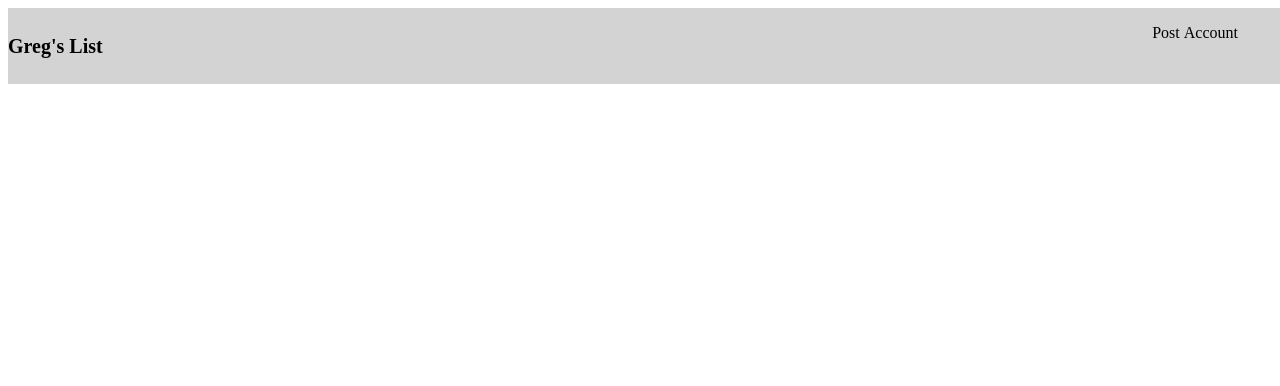
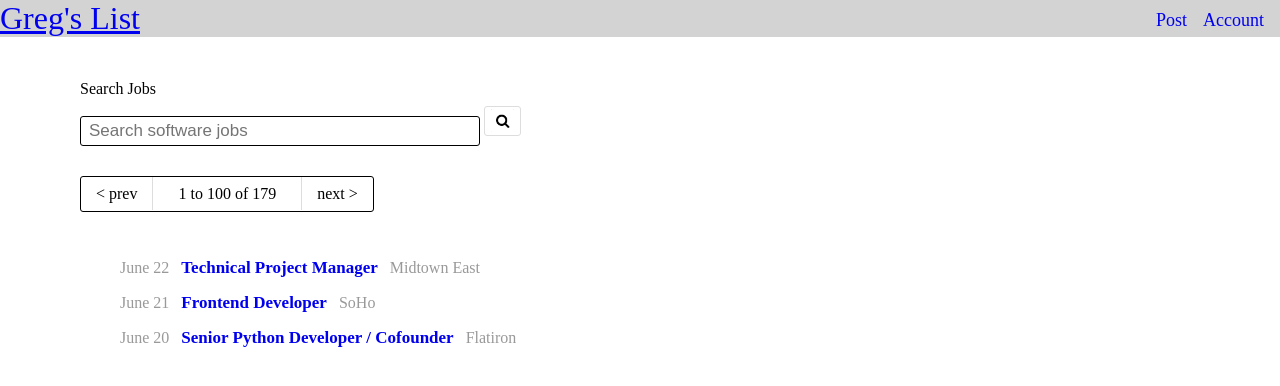
Before and after one commit to sretundijr/GregsListProject, a plain HTML site: page index.html in a window 1280 px wide. Drawn offline with Linux system fonts and the light colour scheme.

Commit message:
challenge submission after some help

```diff
--- a/index.html
+++ b/index.html
@@ -7,15 +7,51 @@
 </head>
 <body>
 
-<div class="container">
-	<nav>
-		<h4 class="nav-logo">Greg's List</h4>
-		<ul>
-			<li>Post</li>
-			<li>Account</li>
-		</ul>
+<header>
+	<a href="/" class="logo">
+		<h1>Greg's List</h1>
+	</a>
+	<nav class="top-nav">
+		<a href="/" class="nav-link">Post</a>
+		<a href="/" class="nav-link">Account</a>
 	</nav>
-</div>
+</header>
+
+<section class="search-section">
+	<form action="#">
+		<label for="search">Search Jobs</label>
+		<input type="search" placeholder="Search software jobs">
+		<input type="image" class="search-image" src="images/magnifying-glass.png" alt="search button" role="button">
+	</form>
+</section>
+
+<section>
+	<nav class="pages">
+		<a class="pages-button">&lt; prev</a>
+		<span class="pages-display">1 to 100 of 179</span>
+		<a class="pages-button">next &gt;</a>
+	</nav>
+</section>
+
+<main>
+	<ul class="listing">
+		<li class="listing">
+        <span class="listing-date">June 22</span>
+        <a href="#" class="listing-title">Technical Project Manager</a>
+        <span class="listing-location">Midtown East</span>
+      </li>
+      <li class="listing">
+        <span class="listing-date">June 21</span>
+        <a href="#" class="listing-title">Frontend Developer</a>
+        <span class="listing-location">SoHo</span>
+      </li>
+      <li class="listing">
+        <span class="listing-date">June 20</span>
+        <a href="#" class="listing-title">Senior Python Developer / Cofounder</a>
+        <span class="listing-location">Flatiron</span>
+      </li>
+	</ul>
+</main>
 
 </body>
 </html>
--- a/styles/main.css
+++ b/styles/main.css
@@ -1,26 +1,130 @@
-.container{
-	position: relative;
+*{
+	box-sizing: border-box;
 }
 
-nav{
-	background-color: lightgrey;
-	position: fixed;
-	vertical-align: center;
-	width: 100%;
+body{
+	margin: 0;
+	padding: 80px;
+
 }
 
-nav .nav-logo{
-	font-size: 20px;
-	left: 20px;
-	float: left;
+header{
+	position: fixed;
+	top: 0;
+	left: 0;
+	right: 0;
+	background-color: lightgrey;
 }
 
-nav ul{
-	display: inline-block;
-	position: absolute;
-	right: 50px;
+a{
+	text-decoration: none;
 }
 
-nav li{
+a:hover{
+	text-decoration: underline;
+}
+
+.top-nav{
+	position: absolute;
+	right: 10px;
+	top: 10px;
+}
+
+.nav-link{
+	font-size: 18px;
+	padding: 0 6px;
+}
+
+.logo{
 	display: inline-block;
+	border-radius: 100%;
+	font-weight: 800;
 }
+
+.logo h1{
+	font-weight: normal;
+	margin: 0;
+	padding: 0;
+}
+
+.search-section{
+	margin-bottom: 30px;
+}
+
+label{
+	display: block;
+	margin-bottom: 8px;
+}
+
+.search-section input{
+	font-size: 17px;
+	font-weight: 500;
+	line-height: 30px;
+	height: 30px;
+	border: 1px solid black;
+	border-radius: 3px;
+	padding: 0 5px 0 8px;
+	width: 400px;
+}
+
+.search-section .search-image{
+  font-size: 17px;
+  width: 37px;
+  height: auto;
+  padding: 2px 6px 3px 6px;
+  background-color: white;
+  border: 1px solid #DDDDDD;
+  border-radius: 3px;
+}
+
+.pages{
+	display: inline-block;
+	font-size: 0;
+	margin-bottom: 30px;
+	border: 1px solid black;
+	border-radius: 3px;
+}
+
+.pages-button {
+  font-size: 16px;
+  display: inline-block;
+  padding: 8px 15px;
+  border-radius: 3px;
+}
+
+.pages-display {
+  font-size: 16px;
+  padding: 0 30px;
+  padding: 8px 25px;
+  border-left: 1px solid #DDDDDD;
+  border-right: 1px solid #DDDDDD;
+}
+
+.listings {
+  padding: 0;
+}
+
+.listing {
+  list-style: none;
+  margin-bottom: 15px;
+}
+
+.listing-date ,
+.listing-location {
+  color: #999;
+}
+
+.listing-title {
+  font-weight: bold;
+  font-size: 17px;
+  margin-left: 8px;
+  margin-right: 8px;
+}
+
+.search-button {
+  vertical-align: bottom;
+}
+
+.star-icon, .magnifying-glass-icon {
+  height: 100%;
+}
```
Also changed, not shown: images/magnifying-glass.png (added).
